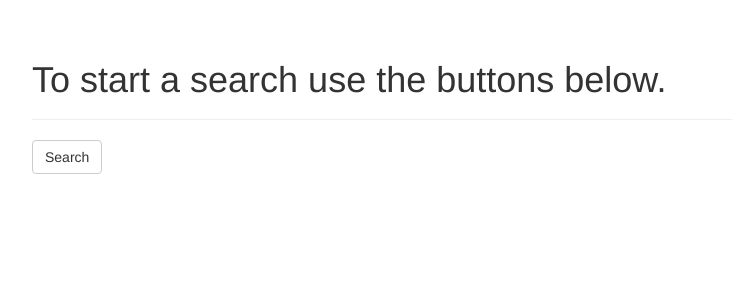
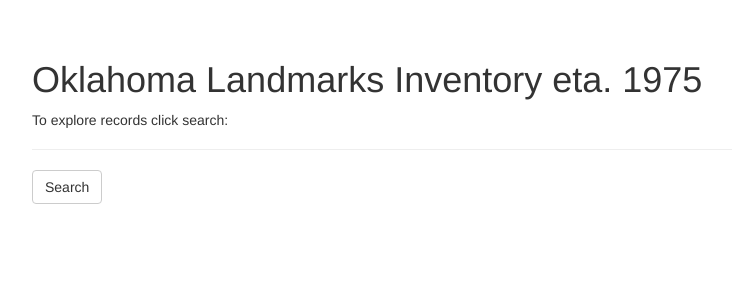
Before and after one commit to Globe-Eater/OLI_2, a Flask app: page / in a window 1280 px wide. Shown: the part 52-352 px from the top of the page, without its empty margins (38-770 px from the left). Run offline with Flask 2, Linux system fonts and the light colour scheme; some libraries are stand-ins or nearby versions.

Commit message:
Updated index page.

```diff
--- a/app/templates/index.html
+++ b/app/templates/index.html
@@ -5,7 +5,8 @@
 
 {% block page_content %}
 <div class="page-header">
-    <h1>To start a search use the buttons below.</h1>
+    <h1>Oklahoma Landmarks Inventory eta. 1975</h1>
+    <p> To explore records click search: </p>
 </div>
 {{ wtf.quick_form(form) }}
 {% endblock %}
```
